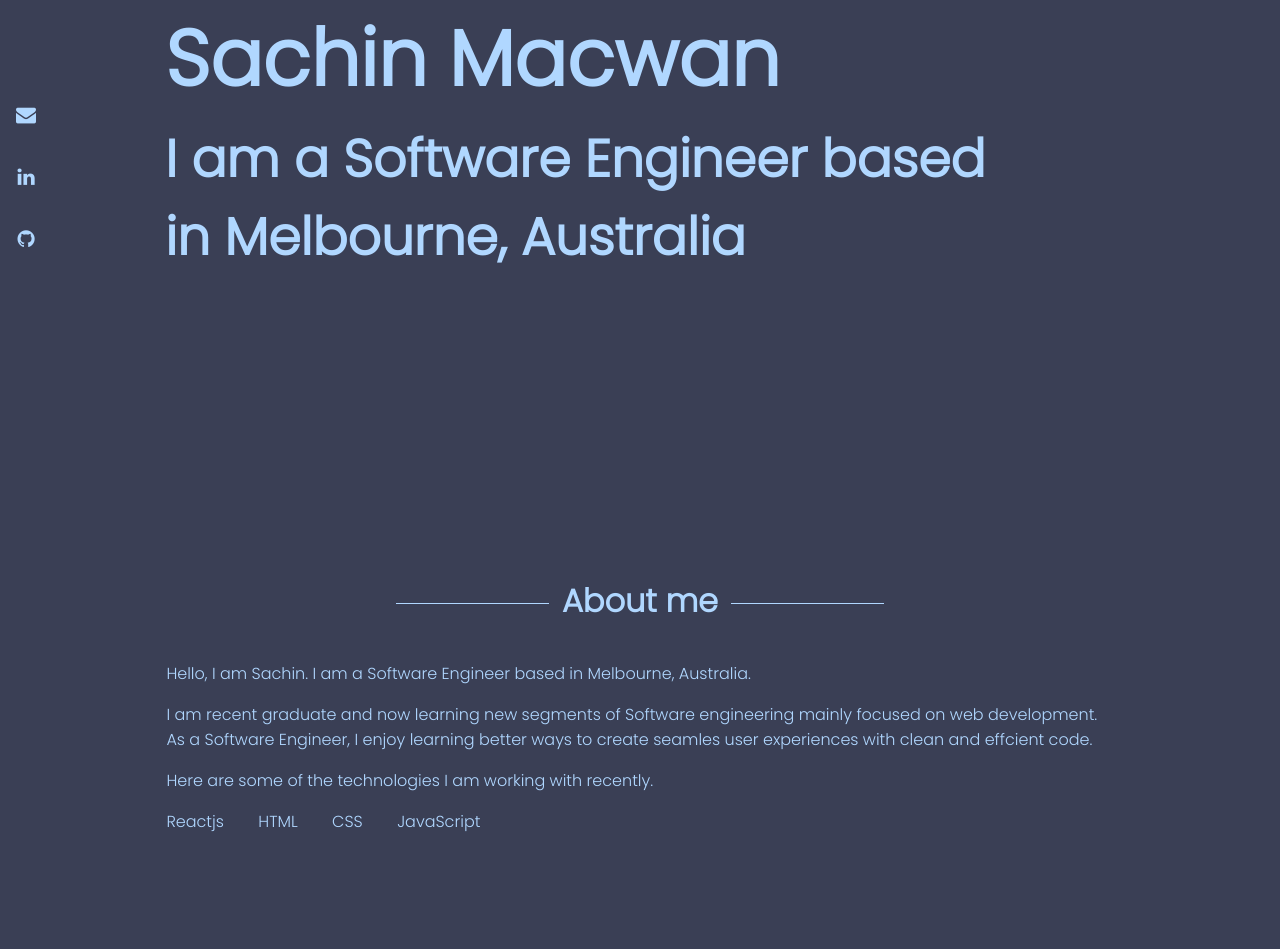
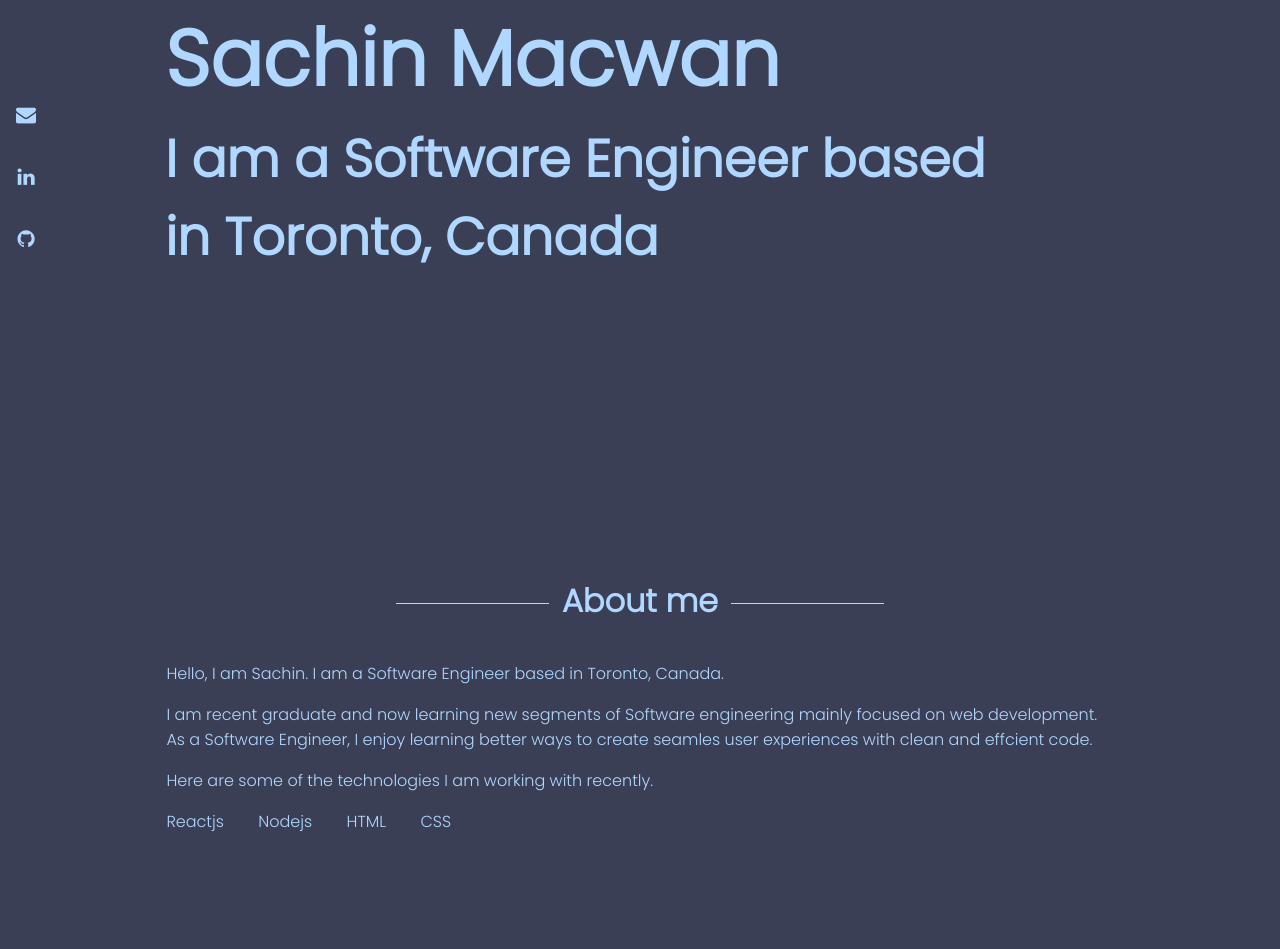
Before and after one commit to SachinMacwan/portfolio_2, a React (Create React App) app: page / in a window 1280 px wide. Shown: the part 223-1172 px from the top of the page. Built offline with nearby package versions, Linux system fonts and the light colour scheme.

Commit message:
changed some text

```diff
--- a/src/components/About.js
+++ b/src/components/About.js
@@ -9,14 +9,14 @@ const About = () => {
                 </div>
             <div className="about_content">
             <p className="h_4">
-                <p>Hello, I am Sachin. I am a Software Engineer based in Melbourne, Australia.</p>
+                <p>Hello, I am Sachin. I am a Software Engineer based in Toronto, Canada.</p>
                 <p>I am recent graduate and now learning new segments of Software engineering mainly focused
                 on web development. As a Software Engineer, I enjoy learning better ways to create seamles
                 user experiences with clean and effcient code.</p>
                 <p> Here are some of the technologies I am working with recently. </p>
             </p>
             <p className="techs_work">
-                Reactjs HTML CSS JavaScript
+                Reactjs Nodejs HTML CSS
             </p>
             </div>
             </div>
--- a/src/components/Experience.js
+++ b/src/components/Experience.js
@@ -68,19 +68,20 @@ const Experience = () => {
 
                     <div className="job_duties">
                         <ul>
-                            <li>Designed and developed various web applications
+                        <li>Designed and developed a web application for the internal use of the organization
                             </li>
-                            <li>Worked with variety of languages such as PHP, HTML, CSS, JavaScript and jQuery
+                            <li>Worked with variety of languages such as Node, React, HTML, CSS
                             </li>
-                            <li>Communicate and collaborate with other engineers and team-members
+                            <li>Designed Front end for the company, mainly the login page, sign up page and dashboard for the company
                             </li>
-                            <li>Used MSBI to migrate data from local computer to server
+                            <li>Worked in a team to design the schema for the backend and created a database using Node and Mongo
                             </li>
+
                         </ul>
                     </div>
 
                     <div className="techs_worked">
-                        <p> HTML CSS JavaScript PHP MSBI
+                        <p> REACT NODE MONGO CSS
                         </p>
                     </div>
                 </motion.div>
--- a/src/components/Hero.js
+++ b/src/components/Hero.js
@@ -15,7 +15,7 @@ const Hero = () => {
             </h1>
 
             <h1 className="h_3">
-                I am a Software Engineer based in Melbourne, Australia
+                I am a Software Engineer based in Toronto, Canada
             </h1>
 
 
```
Also changed, not shown: src/App.js (+6 -6 lines), 2 other files (tests, documents, lock files or other folders).
